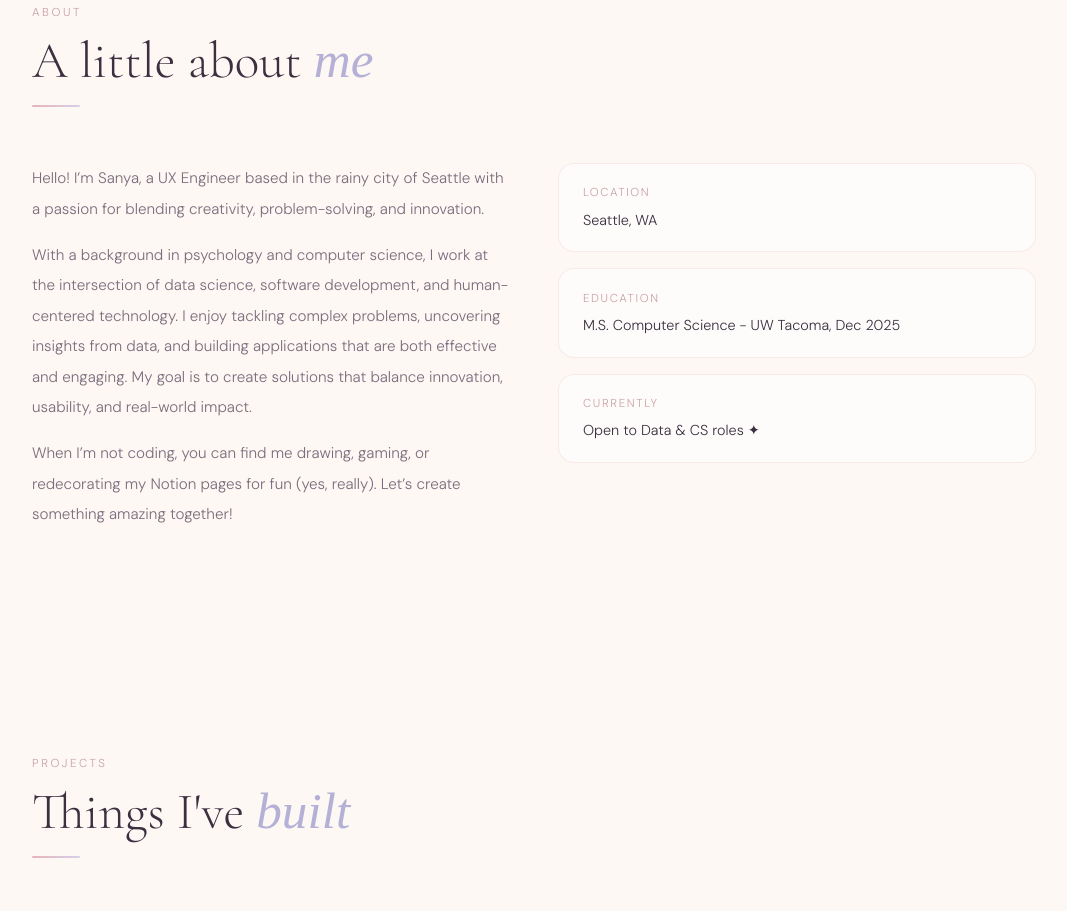
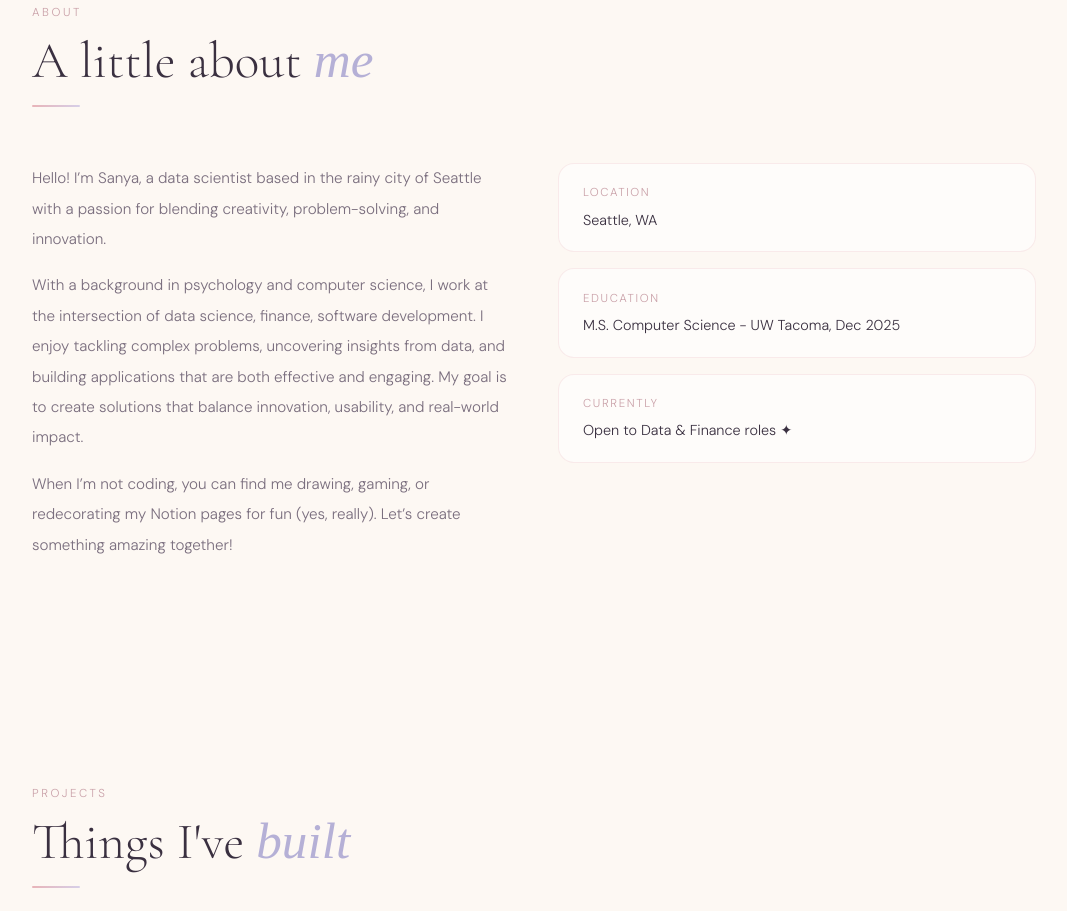
Before and after one commit to sisheng-dev/portfolio, a plain HTML site: page index.html in a window 1280 px wide. Shown: the part 1038-1949 px from the top of the page, without its empty margins (106-1173 px from the left). Drawn offline with nearby package versions, Linux system fonts and the light colour scheme; a web font is replaced by a local one.

Commit message:
changed titles and job description

```diff
--- a/index.html
+++ b/index.html
@@ -639,8 +639,8 @@
     </div>
     <div style="display:grid; grid-template-columns:1fr 1fr; gap:3rem; align-items:start;">
       <div style="display:flex; flex-direction:column; gap:1rem; font-size:.95rem; color:var(--muted); line-height:2;">
-        <p>Hello! I’m Sanya, a UX Engineer based in the rainy city of Seattle with a passion for blending creativity, problem-solving, and innovation.</p>
-        <p>With a background in psychology and computer science, I work at the intersection of data science, software development, and human-centered technology. I enjoy tackling complex problems, uncovering insights from data, and building applications that are both effective and engaging. My goal is to create solutions that balance innovation, usability, and real-world impact.</p>
+        <p>Hello! I’m Sanya, a data scientist based in the rainy city of Seattle with a passion for blending creativity, problem-solving, and innovation.</p>
+        <p>With a background in psychology and computer science, I work at the intersection of data science, finance, software development. I enjoy tackling complex problems, uncovering insights from data, and building applications that are both effective and engaging. My goal is to create solutions that balance innovation, usability, and real-world impact.</p>
         <p>When I’m not coding, you can find me drawing, gaming, or redecorating my Notion pages for fun (yes, really). Let’s create something amazing together!</p>
       </div>
       <div style="display:flex; flex-direction:column; gap:1rem;">
@@ -654,7 +654,7 @@
         </div>
         <div style="background:rgba(255,255,255,.6);border:1px solid rgba(232,180,184,.25);border-radius:16px;padding:1.2rem 1.5rem;">
           <p style="font-size:.72rem;letter-spacing:.14em;text-transform:uppercase;color:var(--mauve);margin-bottom:.3rem;">Currently</p>
-          <p style="font-size:.9rem;color:var(--ink);">Open to Data & CS roles ✦</p>
+          <p style="font-size:.9rem;color:var(--ink);">Open to Data & Finance roles ✦</p>
         </div>
       </div>
     </div>
```
